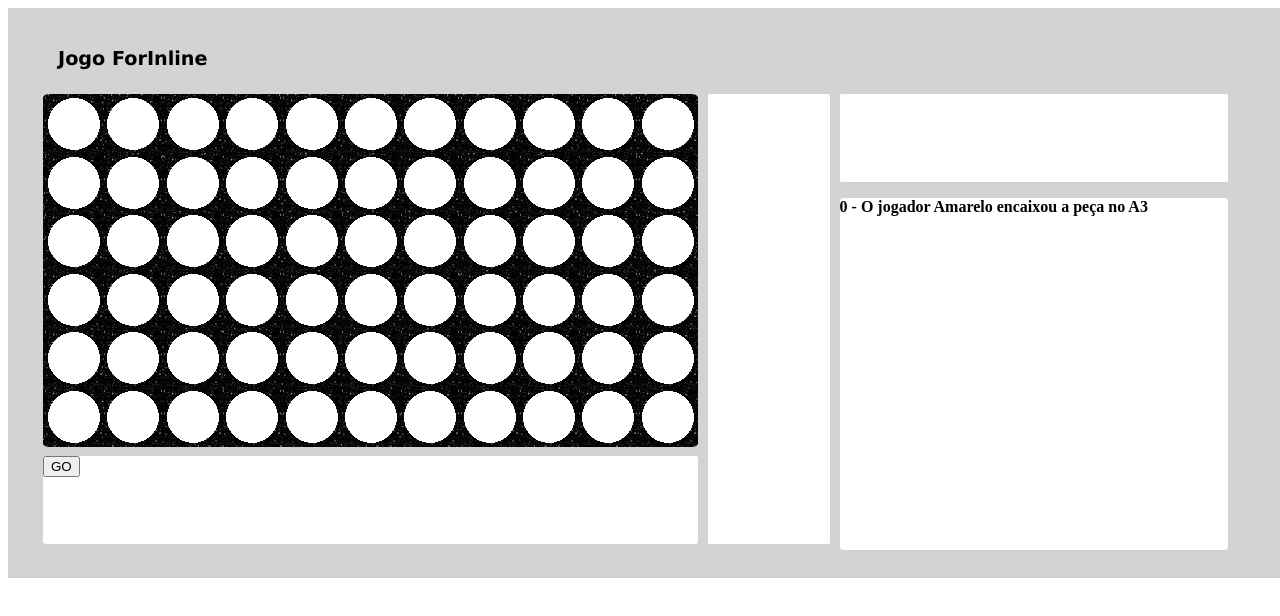
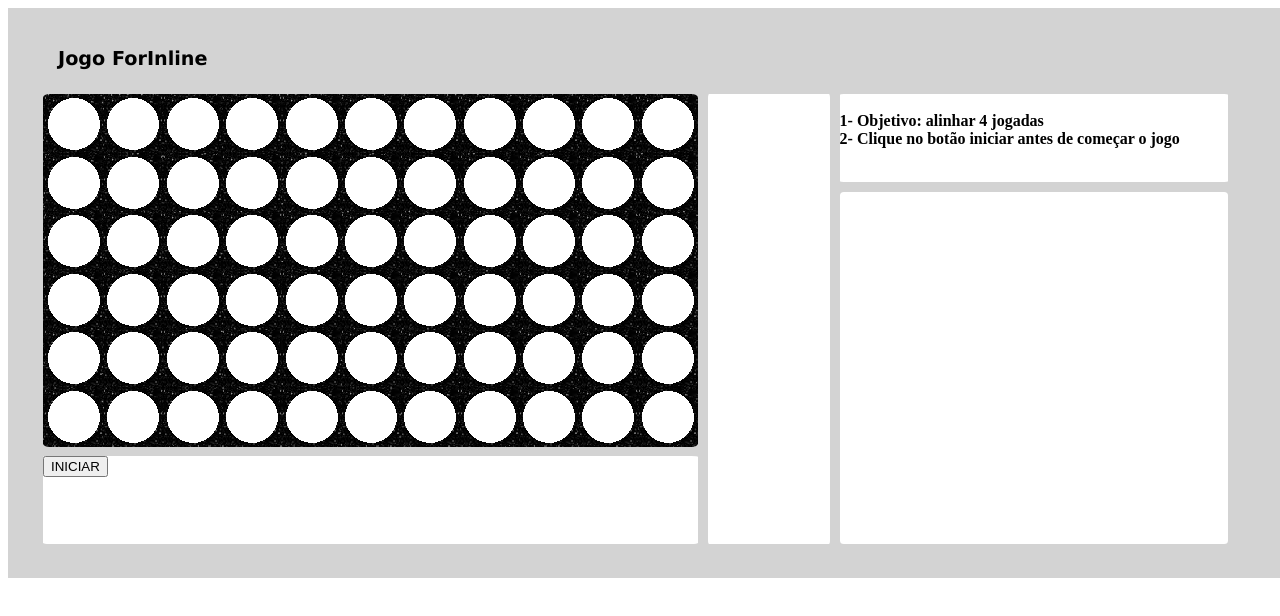
Before and after one commit to ragFurlan/repositorio, a Vue app: page / in a window 1280 px wide. Shown: the top 616 px of the page. Built offline with nearby package versions, Linux system fonts and the light colour scheme.

Commit message:
hisotrico e dicas

```diff
--- a/src/App.vue
+++ b/src/App.vue
@@ -6,7 +6,7 @@
       </div>
       <div class="coluna1">
         <div class="matrix">
-          <matrix :podeJogar="podeJogar"></matrix>
+          <matrix :podeJogar="podeJogar" @atualizarHistorico="atualizarHistorico"></matrix>
         </div>
         <div class="botoes">
           <botao nomeId="0" @jogar="jogar()"></botao>
@@ -16,8 +16,13 @@
         <div class="listaAcoes"></div>
       </div>
       <div class="coluna3">
-        <div class="dicas"></div>
-        <div class="timeLine">
+        <div class="dicas">
+          <br>
+          <b>1- Objetivo: alinhar 4 jogadas</b>
+          <br>
+          <b>2- Clique no botão iniciar antes de começar o jogo</b>
+        </div>
+        <div class="timeLine scroll-historico">
           <timeLine :listaHistorico="listaHistorico"></timeLine>
         </div>
       </div>
@@ -42,12 +47,24 @@ export default {
   },
   data() {
     return {
-      listaHistorico: [{ historico: "O jogador Amarelo encaixou a peça no A3" }]
+      listaHistorico: []
     };
   },
   methods: {
     jogar() {
       this.podeJogar = !this.podeJogar;
+      if (this.podeJogar) {
+        this.listaHistorico = [{ historico: "Jogo Iniciado" }];
+      } else {
+        this.listaHistorico.push({ historico: "Jogo Terminado" });
+      }
+    },
+    atualizarHistorico(historico) {
+      if (historico == null || historico == undefined) {
+        this.listaHistorico = [];
+      } else {
+        this.listaHistorico.push(historico);
+      }
     }
   }
 };
@@ -135,4 +152,8 @@ export default {
   height: 80%;
   margin-top: 10px;
 }
+
+.scroll-historico {
+  overflow: scroll;
+}
 </style>
--- a/src/components/botao.vue
+++ b/src/components/botao.vue
@@ -1,6 +1,6 @@
 <template>
   <div>
-    <button @click="jogar($event)">GO</button>
+    <button @click="jogar($event)">INICIAR</button>
   </div>
 </template>
 
--- a/src/components/matrix.vue
+++ b/src/components/matrix.vue
@@ -1,9 +1,6 @@
 <template>
   <div>
-    <label
-      v-if="alertando"
-      style="index: 100; position: absolute; background: yellow; height: 20px;"
-    >Você ganhou parabéns!!!</label>
+    <label v-if="alertando" class="label-alert">Você ganhou parabéns!!!</label>
     <table class="table">
       <tr>
         <td @click="jogar(0)" ref="A1"></td>
@@ -103,6 +100,9 @@ export default {
     };
   },
   methods: {
+    atualizarHistorico: function(historico) {
+      this.$emit("atualizarHistorico", historico);
+    },
     jogar(coluna) {
       const elemento = this.$el;
       const thisJogar = this;
@@ -191,6 +191,14 @@ export default {
             setTimeout(function() {
               thisJogar.alertando = false;
             }, 1000);
+
+            var jogadorTipo1 =
+              jogador === "jogador-amarelo" ? "Amarelo" : "Vermelho";
+            var historico1 = "O jogador " + jogadorTipo1 + " ganhou!!";
+            thisJogar.historico.push({
+              historico: historico1
+            });
+            thisJogar.atualizarHistorico({ historico: historico1 });
           }
         } else {
           thisJogar.casasPrenchidas.push({
@@ -206,10 +214,19 @@ export default {
           if (verificaQuatroSeguidas(linha - 1, coluna, jogador)) {
             thisJogar.jogando = false;
             thisJogar.casasPrenchidas = [];
+
             thisJogar.alertando = true;
             setTimeout(function() {
               thisJogar.alertando = false;
             }, 1000);
+
+            var jogadorTipo =
+              jogador === "jogador-amarelo" ? "Amarelo" : "Vermelho";
+            var historico = "O jogador " + jogadorTipo + " ganhou!!";
+            thisJogar.historico.push({
+              historico: historico
+            });
+            thisJogar.atualizarHistorico({ historico: historico });
           }
 
           thisJogar.jogando = false;
@@ -243,6 +260,7 @@ export default {
         var nome = jogador === "jogador-amarelo" ? "Amarelo" : "Vermelho";
         var texto = "O jogador " + nome + " encaixou a peça no " + casaJogada;
         thisJogar.historico.push({ historico: texto });
+        thisJogar.atualizarHistorico({ historico: texto });
       }
 
       // function limparSeleções() {
@@ -256,6 +274,8 @@ export default {
       //   });
 
       //   setClass(0, coluna, "neutro");
+      // thisJogar.historico = [];
+      // thisJogar.atualizarHistorico(null);
       // }
 
       function verificaQuatroSeguidas(linha, coluna, jogador) {
@@ -413,4 +433,10 @@ td {
 .jogador-vermelho {
   background-image: url("../assets/imagens/centro_vermelho_matrix.png");
 }
+.label-alerta {
+  z-index: 100;
+  position: absolute;
+  background: yellow;
+  height: 20px;
+}
 </style>
```
